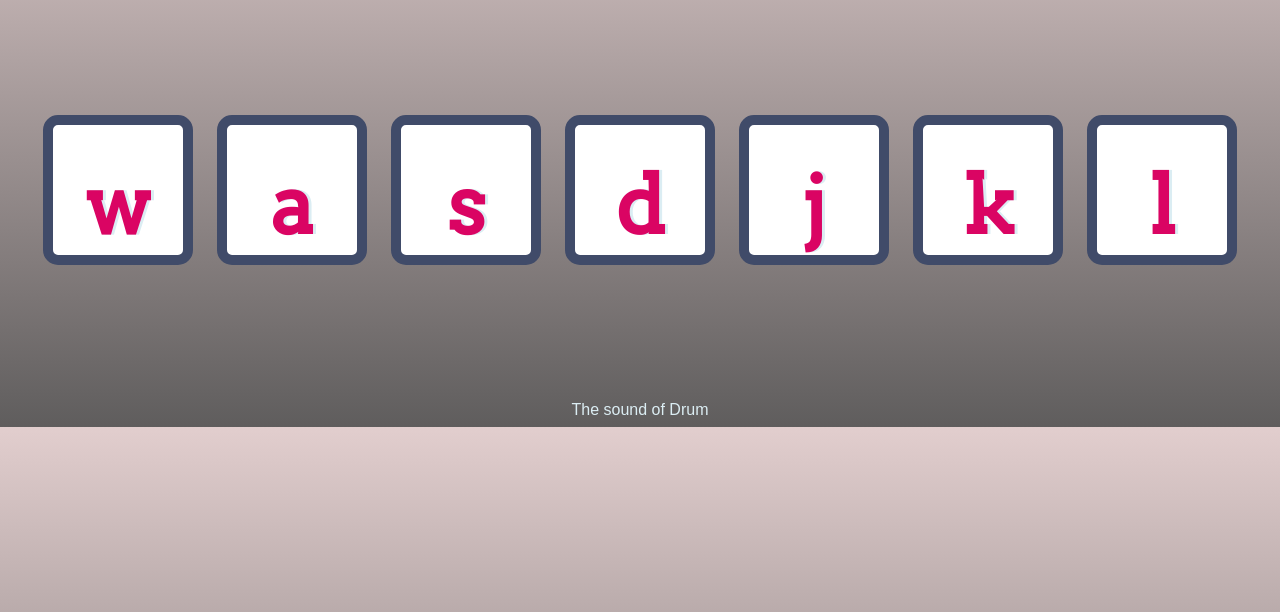
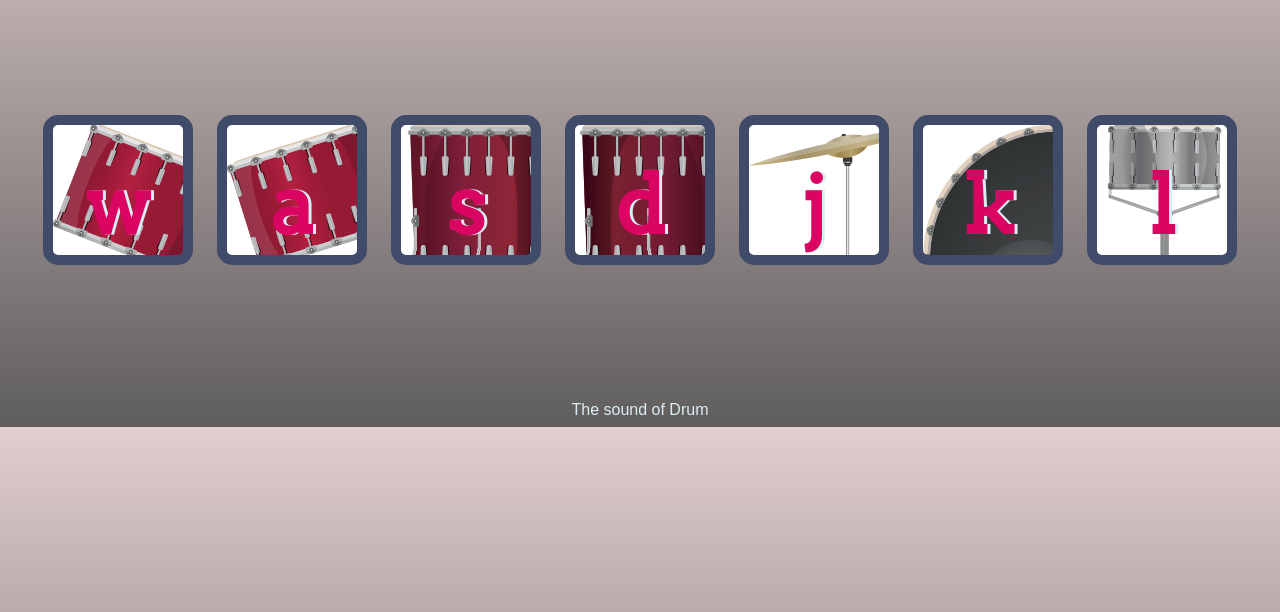
Before and after one commit to Pandoragear/DrumKit, a plain HTML site: page index.html in a window 1280 px wide. Shown: the part 174-786 px from the top of the page. Drawn offline with Linux system fonts and the light colour scheme.

Commit message:
Add drum image to CSS

```diff
--- a/styles.css
+++ b/styles.css
@@ -17,31 +17,31 @@ footer {
 }
 
 .w {
-
+background-image: url(images/tom1.png);
 }
 
 .a {
-
+background-image: url(images/tom2.png)
 }
 
 .s {
-
+background-image: url(images/tom3.png);
 }
 
 .d {
-
+  background-image: url(images/tom4.png);
 }
 
 .j {
-
+  background-image: url(images/crash.png);
 }
 
 .k {
-
+  background-image: url(images/kick.png);
 }
 
 .l {
-
+  background-image: url(images/snare.png);
 }
 
 .set {
```
